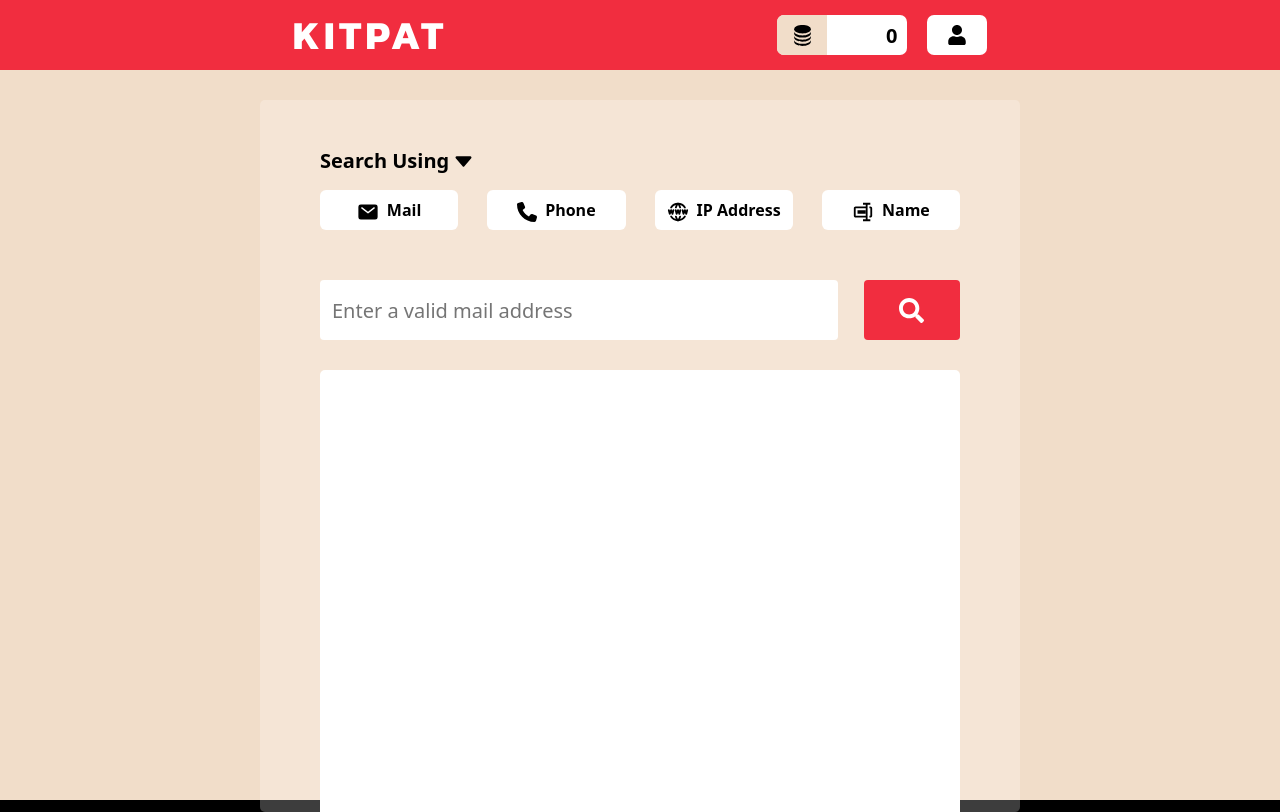
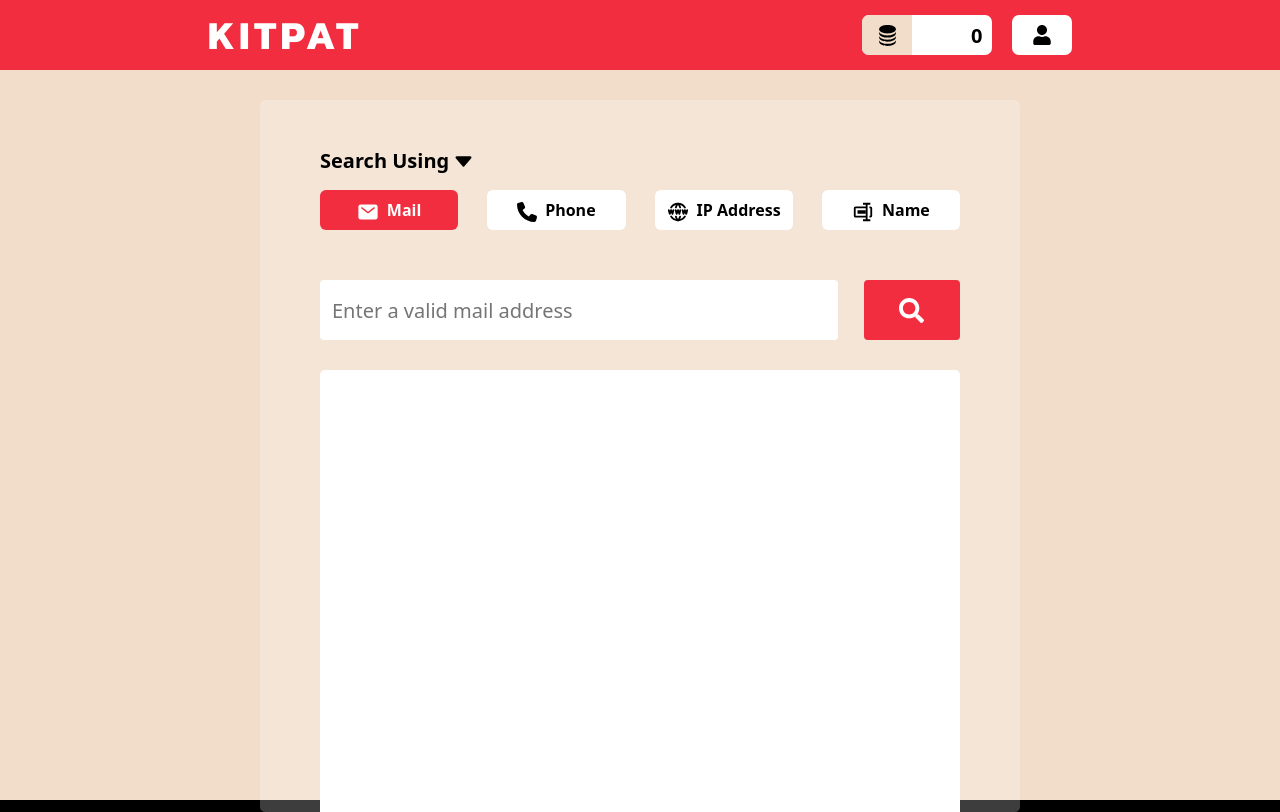
Before and after one commit to kalviumcommunity/S58_Vedant_Capstone_KitPat_OSINT, a React (Vite) app in the folder Frontend/: page /search in a window 1280 px wide. Built offline with nearby package versions, Linux system fonts and the light colour scheme.

Commit message:
Updated /search page

```diff
--- a/Frontend/src/Pages/SearchPage.css
+++ b/Frontend/src/Pages/SearchPage.css
@@ -15,7 +15,7 @@
     font-size: 40px;
     letter-spacing: 4px;
     color: white;
-    margin-right: 330px;
+    margin-right: 500px;
 }
 
 #TokenInNAv{
--- a/Frontend/src/Pages/SearchPage.jsx
+++ b/Frontend/src/Pages/SearchPage.jsx
@@ -1,4 +1,4 @@
-import React from "react";
+import React, { useState } from "react";
 import "./SearchPage.css";
 import { IoCaretDownOutline } from "react-icons/io5";
 import { IconContext } from "react-icons/lib";
@@ -13,6 +13,10 @@ import { FaUser } from "react-icons/fa";
 
 
 export default function SearchPage() {
+
+  const [SearchUsing, setSearchUsing] = useState(0)
+
+
   return (
     <>
       <nav id="navbarinSearch">
@@ -58,49 +62,50 @@ export default function SearchPage() {
             </IconContext.Provider>
           </div>
           <div id="SearchUSingBoxes">
-            <div className="searchUSingBox">
+            <div onClick={()=>{setSearchUsing(0)}} style={{backgroundColor: SearchUsing === 0 ? "#F12D3F" : "white"}} className="searchUSingBox">
             <IconContext.Provider
               value={{
-                color: "black",
+                color: SearchUsing === 0 ? "white" : "black",
                 className: "global-class-name",
                 size: "22",
               }}
             >
               <IoMail id="arrowdown" />
-            </IconContext.Provider> <span>Mail</span>
+            </IconContext.Provider>
+            <span style={{color: SearchUsing === 0 ? "white" : "black"}}>Mail</span>
             </div>
-            <div className="searchUSingBox">
+            <div onClick={()=>{setSearchUsing(1)}} style={{backgroundColor: SearchUsing === 1 ? "#F12D3F" : "white"}}  className="searchUSingBox">
             <IconContext.Provider
               value={{
-                color: "black",
+                color: SearchUsing === 1 ? "white" : "black",
                 className: "global-class-name",
                 size: "20",
               }}
             >
               <FaPhone id="arrowdown" />
-            </IconContext.Provider> <span>Phone</span>
+            </IconContext.Provider> <span style={{color: SearchUsing === 1 ? "white" : "black"}}>Phone</span>
             </div>
-            <div className="searchUSingBox">
+            <div onClick={()=>{setSearchUsing(2)}} style={{backgroundColor: SearchUsing === 2 ? "#F12D3F" : "white"}}  className="searchUSingBox">
             <IconContext.Provider
               value={{
-                color: "black",
+                color: SearchUsing === 2 ? "white" : "black",
                 className: "global-class-name",
                 size: "22",
               }}
             >
               <TbWorldWww id="arrowdown" />
-            </IconContext.Provider> <span>IP Address</span>
+            </IconContext.Provider> <span style={{color: SearchUsing === 2 ? "white" : "black"}}>IP Address</span>
             </div>
-            <div className="searchUSingBox">
+            <div onClick={()=>{setSearchUsing(3)}} style={{backgroundColor: SearchUsing === 3 ? "#F12D3F" : "white"}}  className="searchUSingBox">
             <IconContext.Provider
               value={{
-                color: "black",
+                color: SearchUsing === 3 ? "white" : "black",
                 className: "global-class-name",
                 size: "22",
               }}
             >
               <BiRename id="arrowdown" />
-            </IconContext.Provider>  <span>Name</span>
+            </IconContext.Provider>  <span style={{color: SearchUsing === 3 ? "white" : "black"}}>Name</span>
             </div>
           </div>
           <div id="searchboxandbutton">
```
